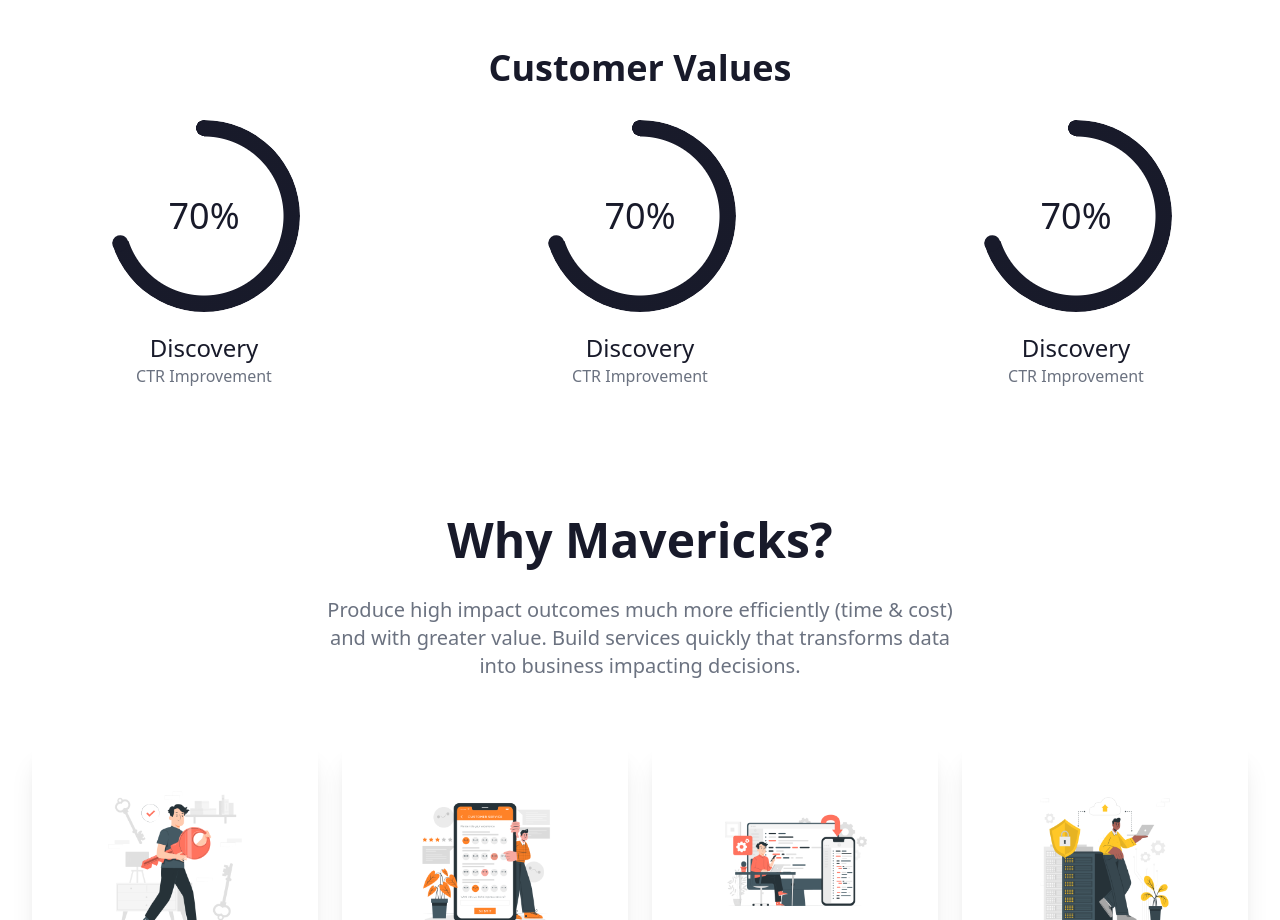
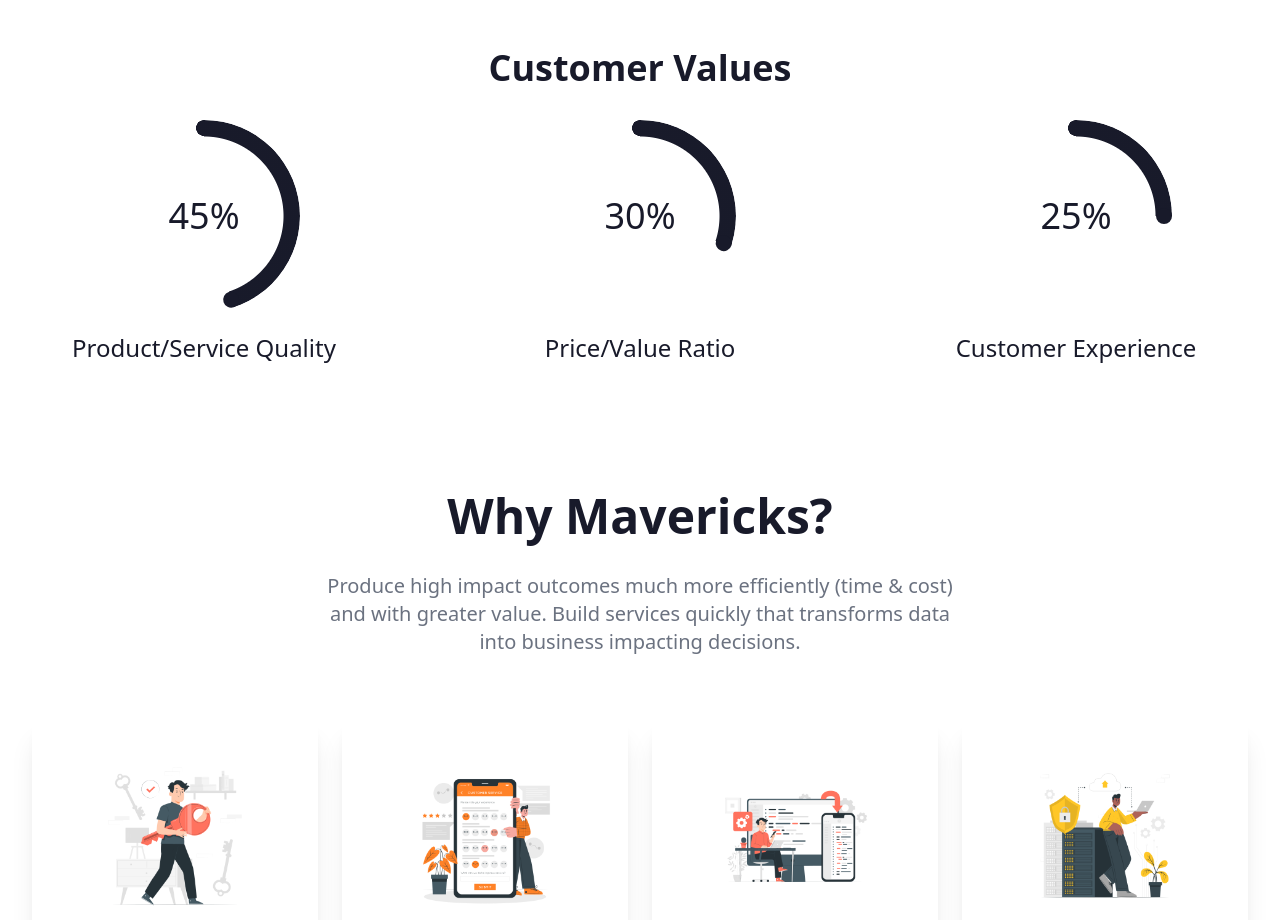
Before and after one commit to Maverick-Softwares/jb-mavericks.github.io, a React (Vite) app: page / in a window 1280 px wide. Shown: the part 1880-2800 px from the top of the page. Built offline with nearby package versions, Linux system fonts and the light colour scheme.

Commit message:
updated values in customer section

```diff
--- a/src/Components/Footer.jsx
+++ b/src/Components/Footer.jsx
@@ -6,11 +6,16 @@
     <>
       <footer className="footer p-10 bg-base-200 text-base-content py-16 mt-72">
         <div>
-          <span className="footer-title">Services</span>
-          <a className="link link-hover">Branding</a>
-          <a className="link link-hover">Design</a>
-          <a className="link link-hover">Marketing</a>
-          <a className="link link-hover">Advertisement</a>
+          <span className="footer-title">Desktop Application</span>
+          <Link to="/services" className="link link-hover">
+            Mobile Application
+          </Link>
+          <Link to="/services" className="link link-hover">
+            Web Application
+          </Link>
+          <Link to="/services" className="link link-hover">
+            Server Maintainance
+          </Link>
         </div>
         <div>
           <span className="footer-title">Company</span>
@@ -23,16 +28,16 @@
           <Link to="/services" className="link link-hover">
             Services
           </Link>
-          <Link to="/career" className="link link-hover">
+          {/* <Link to="/career" className="link link-hover">
             Jobs
-          </Link>
+          </Link> */}
         </div>
-        <div>
+        {/*  <div>
           <span className="footer-title">Legal</span>
           <a className="link link-hover">Terms of use</a>
           <a className="link link-hover">Privacy policy</a>
           <a className="link link-hover">Cookie policy</a>
-        </div>
+        </div> */}
       </footer>
       <footer className="footer px-10 py-4 border-t bg-base-200 text-base-content border-base-300">
         <div className="items-center grid-flow-col">
@@ -48,7 +53,7 @@
             <path d="M22.672 15.226l-2.432.811.841 2.515c.33 1.019-.209 2.127-1.23 2.456-1.15.325-2.148-.321-2.463-1.226l-.84-2.518-5.013 1.677.84 2.517c.391 1.203-.434 2.542-1.831 2.542-.88 0-1.601-.564-1.86-1.314l-.842-2.516-2.431.809c-1.135.328-2.145-.317-2.463-1.229-.329-1.018.211-2.127 1.231-2.456l2.432-.809-1.621-4.823-2.432.808c-1.355.384-2.558-.59-2.558-1.839 0-.817.509-1.582 1.327-1.846l2.433-.809-.842-2.515c-.33-1.02.211-2.129 1.232-2.458 1.02-.329 2.13.209 2.461 1.229l.842 2.515 5.011-1.677-.839-2.517c-.403-1.238.484-2.553 1.843-2.553.819 0 1.585.509 1.85 1.326l.841 2.517 2.431-.81c1.02-.33 2.131.211 2.461 1.229.332 1.018-.21 2.126-1.23 2.456l-2.433.809 1.622 4.823 2.433-.809c1.242-.401 2.557.484 2.557 1.838 0 .819-.51 1.583-1.328 1.847m-8.992-6.428l-5.01 1.675 1.619 4.828 5.011-1.674-1.62-4.829z"></path>
           </svg>
           <p>
-            Mavericks Softwares <br />
+            Maverick Softwares <br />
             Providing reliable tech since 2023
           </p>
         </div>
--- a/src/Components/Navbar.jsx
+++ b/src/Components/Navbar.jsx
@@ -61,7 +61,7 @@
   return (
     <div className="navbar bg-white rounded-box px-6 sticky top-0 z-10 shadow-lg">
       <div className="flex-1 px-2 lg:flex-none">
-        <a className="text-lg font-bold">JB</a>
+        <a className="text-2xl font-bold">Maverick Softwares</a>
       </div>
       <div className="flex justify-end flex-1 px-2">
         <div className="flex items-stretch">{navList}</div>
--- a/src/Pages/Company/RadialProgress.jsx
+++ b/src/Pages/Company/RadialProgress.jsx
@@ -1,6 +1,6 @@
 import React, { useRef, useEffect, useState } from "react";
 
-const RadialProgress = () => {
+const RadialProgress = ({ val }) => {
   const progressRef = useRef(null);
   const [isIntersecting, setIsIntersecting] = useState(false);
   const [value, setValue] = useState(0);
@@ -28,7 +28,7 @@
 
   useEffect(() => {
     if (isIntersecting) {
-      const targetValue = 70;
+      const targetValue = parseInt(val);
       const duration = 1000; // milliseconds
       const interval = 10; // milliseconds
 
--- a/src/Pages/Homepage/CustomerValue/CustomerValue.jsx
+++ b/src/Pages/Homepage/CustomerValue/CustomerValue.jsx
@@ -1,15 +1,22 @@
 import CustomerValueProgress from "./CustomerValueProgress";
 
 const CustomerValue = () => {
+  const customerValArr = [
+    { name: "Product/Service Quality", val: "45%" },
+    { name: "Price/Value Ratio", val: "30%" },
+    { name: "Customer Experience", val: "25%" },
+  ];
   return (
     <div className="my-32">
       <h2 className="text-4xl mb-8 font-semibold text-center">
         Customer Values
       </h2>
       <div className="grid grid-cols-3 gap-7">
-        <CustomerValueProgress />
-        <CustomerValueProgress />
-        <CustomerValueProgress />
+        {customerValArr.map((data) => (
+          <CustomerValueProgress data={data} />
+        ))}
+        {/* <CustomerValueProgress />
+        <CustomerValueProgress /> */}
       </div>
     </div>
   );
--- a/src/Pages/Homepage/CustomerValue/CustomerValueProgress.jsx
+++ b/src/Pages/Homepage/CustomerValue/CustomerValueProgress.jsx
@@ -1,11 +1,10 @@
 import RadialProgress from "../../Company/RadialProgress";
 
-const CustomerValueProgress = () => {
+const CustomerValueProgress = ({ data }) => {
   return (
     <div className="flex flex-col justify-center items-center">
-      <RadialProgress />
-      <h4 className="text-2xl text-center mt-5">Discovery</h4>
-      <p className="text-center text-gray-500">CTR Improvement</p>
+      <RadialProgress val={data.val} />
+      <h4 className="text-2xl text-center mt-5">{data.name}</h4>
     </div>
   );
 };
```
